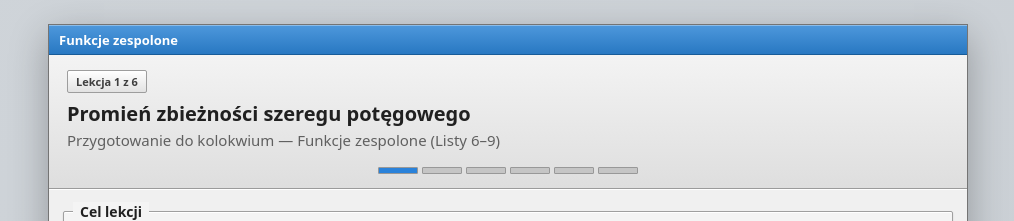
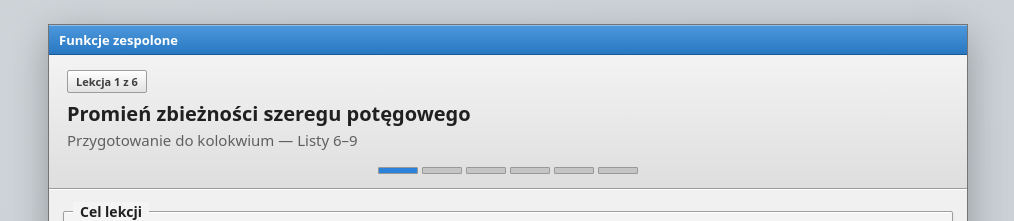
Before and after one commit to czatus71/funkcje-zespolone-kolokwium-2, a plain HTML site: page lessons/0001-promien-zbieznosci-szeregu-potegowego.html in a window 1280 px wide. Shown: the top 221 px of the page, without its empty margins (132-1146 px from the left). Drawn offline with Linux system fonts and the light colour scheme.

Commit message:
Fix header subtitle duplication

```diff
--- a/lessons/0001-promien-zbieznosci-szeregu-potegowego.html
+++ b/lessons/0001-promien-zbieznosci-szeregu-potegowego.html
@@ -13,7 +13,7 @@
 <a class="app-title" href="../index.html">Funkcje zespolone</a>
 <span class="lesson-num">Lekcja 1 z 6</span>
 <h1>Promień zbieżności szeregu potęgowego</h1>
-<p>Przygotowanie do kolokwium &mdash; Funkcje zespolone (Listy 6–9)</p>
+<p>Przygotowanie do kolokwium &mdash; Listy 6–9</p>
 <nav class="progress-bar">
 <a href="0001-promien-zbieznosci-szeregu-potegowego.html" class="active"></a>
 <a href="0002-rozwinięcie-w-szereg-laurenta.html"></a>
```
Also changed, not shown: lessons/0002-rozwinięcie-w-szereg-laurenta.html (+1 -1 lines), lessons/0003-calki-przez-residua.html (+1 -1 lines), lessons/0004-zasada-maksimum-rouche.html (+1 -1 lines), lessons/0005-rodzaje-osobliwosci.html (+1 -1 lines), lessons/0006-niszowe-schematy-zadan.html (+1 -1 lines).
